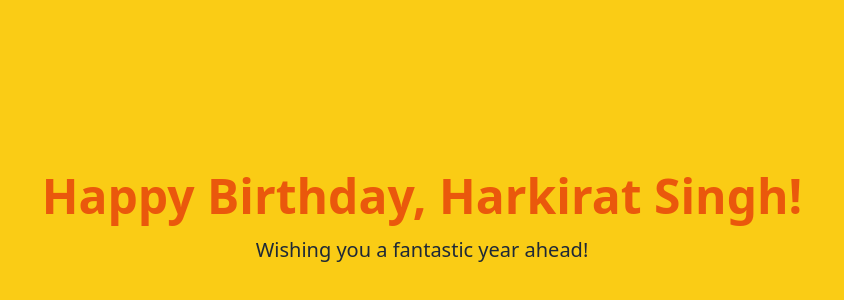
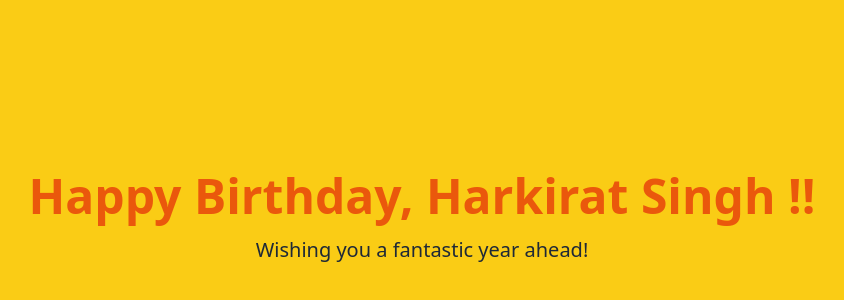
Before and after one commit to priyanshu-kumar041/deploy-nextjs-ec2, a Next.js app: page / in a window 1280 px wide. Shown: the part 182-482 px from the top of the page, without its empty margins (218-1062 px from the left). Built offline with nearby package versions, Linux system fonts and the light colour scheme.

Commit message:
test push

```diff
--- a/app/page.tsx
+++ b/app/page.tsx
@@ -7,7 +7,7 @@ interface BirthdayProps {
 const BirthdayWishes: React.FC<BirthdayProps> = ({ name }) => {
   return (
     <div className="flex flex-col items-center justify-center h-screen bg-yellow-400 text-gray-800 font-sans text-center">
-      <h1 className="text-5xl font-extrabold text-orange-600">Happy Birthday, {name}!</h1>
+      <h1 className="text-5xl font-extrabold text-orange-600">Happy Birthday, {name} !!</h1>
       <p className="text-xl mt-4">Wishing you a fantastic year ahead!</p>
     </div>
   );
```
